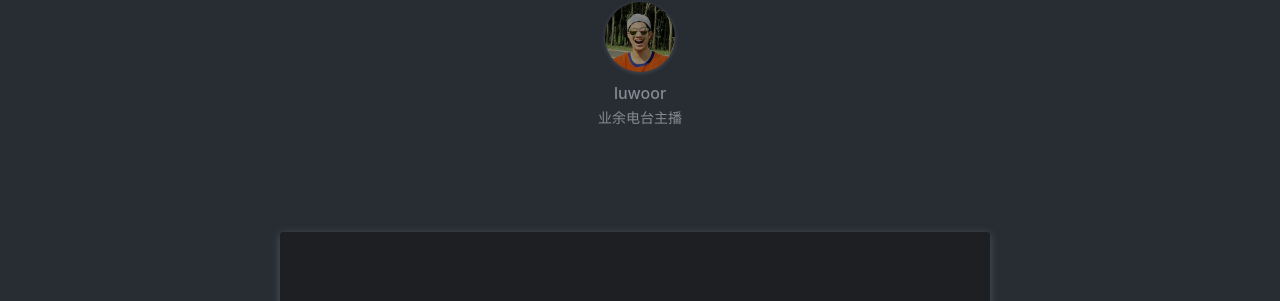
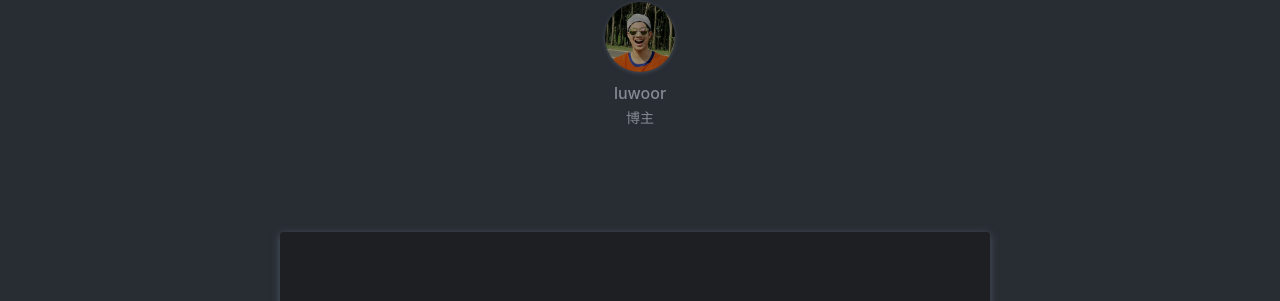
Before and after one commit to luwoor/luwoor.github.io, a Jekyll site: the page built from _posts/2017-04-18-hello-jekyll.md, in a window 1280 px wide and 900 px high, scrolled down 684 px. Shown: the part 151-452 px from the top of the window. Built offline with Jekyll 4.4.1, drawn with Linux system fonts in a browser that asks for light colours; nearby versions of some CDN libraries; comment, search, counter and statistics services are not loaded; a style sheet for code colours, icons or effects is not loaded.

Commit message:
Update _config.yml

```diff
--- a/_config.yml
+++ b/_config.yml
@@ -26,7 +26,7 @@ footer:
 # Author 配置博主信息
 author: 'luwoor'
 nickname: '季末'
-bio: '业余电台主播'
+bio: '博主'
 avatar: '/assets/img/profile.png'
 
 # Search
@@ -56,7 +56,7 @@ postPatterns: 'circuitBoard'
 sns:
 
   github: '//github.com/luwoor'
-  email: 'luwoor+github@gmail.com'
+  email: '//luwoor+github@gmail.com'
 
 # Tags 设置标签
 recommend-tags: true # whether or not display recommend-tags on the sidebar
```
